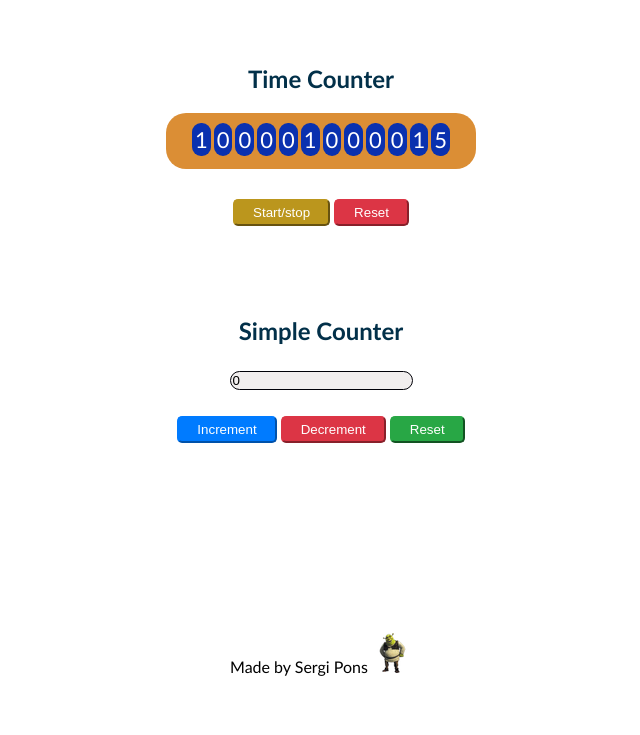
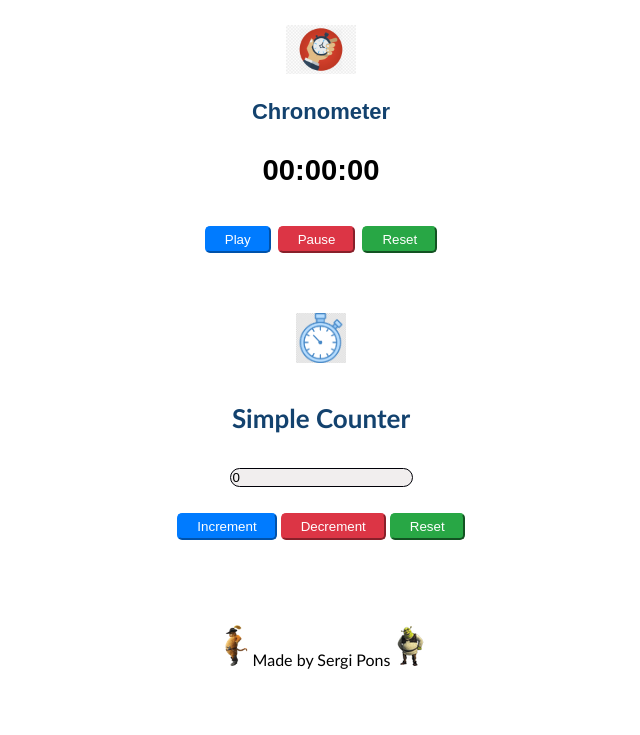
Before and after one commit to sergiopons/Contadores, a plain HTML site: page index.html in a window 1280 px wide. Shown: the part 73-808 px from the top of the page, without its empty margins (319-959 px from the left). Drawn offline with Linux system fonts and the light colour scheme.

Commit message:
version2

```diff
--- a/JS Counter.js
+++ b/JS Counter.js
@@ -1,32 +1,56 @@
-var counter_list = [10,10000,10000];
-var str_counter_0 = counter_list[0];
-var str_counter_1 = counter_list[1];
-var str_counter_2 = counter_list[2];
-var display_str = "";
-var display_div = document.getElementById("display_div_id");
+(() => {
 
-function incrementCount(current_count){
-  setInterval(function(){
-    // clear count
-    while (display_div.hasChildNodes()) {
-        display_div.removeChild(display_div.lastChild);
+  let hours = `00`,
+      minutes = `00`,
+      seconds = `00`,
+      chronometerDisplay = document.querySelector(`[data-chronometer]`),
+      chronometerCall
+
+  function chronometer() {
+
+    seconds ++
+
+    if (seconds < 10) seconds = `0` + seconds
+
+    if (seconds > 59) {
+      seconds = `00`
+      minutes ++
+
+      if (minutes < 10) minutes = `0` + minutes
     }
-    str_counter_0++;
-    if (str_counter_0 > 99) {
-      str_counter_0 = 10; // reset count
-      str_counter_1++;    // increase next count
+
+    if (minutes > 59) {
+      minutes = `00`
+      hours ++
+
+      if (hours < 10) hours = `0` + hours
     }
-    if(str_counter_1>99999){
-      str_counter_2++;
-    }
-    display_str = str_counter_2.toString() + str_counter_1.toString() + str_counter_0.toString();
-    for (var i = 0; i < display_str.length; i++) {
-      var new_span = document.createElement('span');
-      new_span.className = 'num_tiles';
-      new_span.innerText = display_str[i];
-      display_div.appendChild(new_span);
-    }
-  },1000)};
+
+    chronometerDisplay.textContent = `${hours}:${minutes}:${seconds}`
+
+  }
+
+  play.onclick = (event) => {
+    chronometerCall = setInterval(chronometer, 1000)
+    event.target.setAttribute(`disabled`,``)
+  }
+
+  pause.onclick = () => {
+    clearInterval(chronometerCall)
+    play.removeAttribute(`disabled`)
+  }
+
+  reset.onclick = () => {
+    clearInterval(chronometerCall)
+    play.removeAttribute(`disabled`)
+    chronometerDisplay.textContent = `00:00:00`
+
+      hours = `00`,
+      minutes = `00`,
+      seconds = `00`
+  }
+
+})()
 
 
 
--- a/index.html
+++ b/index.html
@@ -4,30 +4,27 @@
     <title>Counters!</title>
     <link rel="stylesheet" type="text/css" href="style Counter.css">
   </head>
-
-
-  <body onload="incrementCount(10)">
+  <body>
     <header>
-      <h1><a title="2 Counters!"></a>Counters!</h1>
+      <h1>2 Counters!</h1>
     </header>
     <main>
-      <section class="timeCounter">
-        <center>
-        <div><h1>Time Counter</h1></div>
-        <div class="mainContainer" id="id_mainContainer">
-          <div class="containerInner" id="display_div_id"></div>
-        </div>
-        <div>
-          <button id="btnstart" type="submit" class="btn_start_stop" onclick="stop()">Start/stop</button>
-          <button id="btnreset" type="reset" class="btn_Reset" input type="reset" value="reset values">Reset</button>
-        </div>
-      </center>
+      <section class="chronometer">
+        <img src="images/stopwatch-crono.jpg" alt="cronometro" id="crono">
+        <h2>Chronometer</h2>
+        <h3 data-chronometer>00:00:00</h3>
+        <button id="play">Play</button>
+        <button id="pause">Pause</button>
+        <button id="reset">Reset</button>
       </section>
 
-      <section class="simpleCounter">
+      <!-- Contador simple -->
+
+      <section class="simplecounter">
         <center>
           <form action="">
-              <h1>Simple Counter</h1>
+            <img src="images/crono.png" alt="contador" id="contadorimg">
+            <h4>Simple Counter</h4>
               <p>
                <input type="text" readonly="readonly" id="txtCounter" value="0" class="form"/>
               </p>
@@ -40,11 +37,12 @@
         </center>
       </section>
     </main>
+    <footer>
+      <p><img src="images/pussyboots.png" alt="pussy with boots" id="pussyboots">Made by Sergi Pons<img src="images/Shrek-icon40.png" alt="schrek" id="schreck"></p>
+    </footer>
     <script type="text/javascript" src="JS Counter.js"></script>
   </body>
 
-  <footer>
-    <p>Made by Sergi Pons <img src="images/Shrek-icon40.png" alt="schrek" id="schreck"></p>
-  </footer>
+
 
 </html>
--- a/style Counter.css
+++ b/style Counter.css
@@ -1,118 +1,90 @@
+.chronometer
+{
+    font-family: Arial, Helvetica, sans-serif;
+    font-size: 25px;
+    padding-top: 1px;
+    text-align: center;
+    margin-top: 30px;
 
+}
 
-h1 {
+h1
+  {
     margin: 0;
     padding: 10px 0;
-    color: #023049;
-    text-shadow: 3px px 3px rgb(14, 10, 71);
+    background-color: #ffffff;
+    text-shadow: 3px px 3px rgb(151, 75, 3);
     text-align: center;
     font-family: 'Gill Sans', 'Gill Sans MT', Calibri, 'Trebuchet MS', sans-serif;
+    color: #13426e;
   }
 
-
-.timeCounter {
-    margin-top: 60px;
+  h2
+  {
+    font-size: 22px;
+    color: #13426e;
   }
 
-.mainContainer
+  #crono {width: 70px;}
+
+  h3 {text-decoration: chartreuse;}
+
+  h4
   {
-    height: 46px;
-    width: auto;
-    padding: 5px;
-    margin-top: 10px;
-    max-width: 300px;
-    background-color: #db8e35;
-    align-content: left;
-    margin-bottom: 20px;
-    position: relative;
-    border-radius: 20px;
+    font-family: 'Gill Sans', 'Gill Sans MT', Calibri, 'Trebuchet MS', sans-serif;
+    font-size: 26px;
+    color: #13426e;;
+
   }
 
-.containerInner
+  #contadorimg {width: 50px;}
+
+#play
 {
-    height: auto;
-    border: none;
-    background-color: #db8e35;
-    max-width: 290px;
-    vertical-align: center;
-    padding-top: 12px;
-    align-content: center;
+    color: #fff;
+    background-color: #007bff;
+    border-color: #007bff;
+    margin-top: 10px;
+    padding: 4px 18px;
+    border-radius: 5px;
+    cursor: cell;
 }
 
-.num_tiles
-{
-    width:20px;
-    height: 20px;
-    background-color: #0a31af;
-    color: #ffffff;
-    font-size: 22px;
-    text-align: center;
-    line-height: 20px;
-    padding: 3px;
-    margin: 1.5px;
-    font-family: 'Gill Sans', 'Gill Sans MT', Calibri, 'Trebuchet MS', sans-serif;
-    vertical-align: center;
-    border-radius: 9px;
-}
+#play:hover {background-color: #1641cf; border-color: #2724c7;}
 
-.btn_start_stop
-{
-    color: #fff;
-    background-color: #bb961d;
-    border-color:  #bb961d;
-    position: center;
-    padding: 4px 18px;
-    margin-top: 10px;
-    margin-bottom: 80px;
-    border-radius: 5px;
-    cursor: pointer
-}
+#play:hover {box-shadow: 0 12px 16px 0 rgba(0,0,0,0.24),0 17px 50px 0 rgba(0,0,0,0.19);}
 
-.btn_start_stop:hover {background-color: #86c422; border-color: #86c422;}
-
-.btn_start_stop:hover
-{
-    box-shadow: 0 12px 16px 0 rgba(0,0,0,0.24),0 17px 50px 0 rgba(0,0,0,0.19);
-}
-
-.btn_Reset
+#pause
 {
     color: #fff;
     background-color: #dc3545;
     border-color: #dc3545;
     padding: 4px 18px;
     border-radius: 5px;
+    cursor: grabbing;
+}
+
+#pause:hover {background-color: #e21717; border-color: #e21717 ;}
+
+#pause:hover {box-shadow: 0 12px 16px 0 rgba(0,0,0,0.24),0 17px 50px 0 rgba(0,0,0,0.19);}
+
+#reset
+{
+    color: #fff;
+    background-color: #28a745;
+    border-color: #28a745;
+    padding: 4px 18px;
+    border-radius: 5px;
     cursor: not-allowed;
 }
 
-.btn_Reset:hover {background-color: #e21717; border-color: #e21717;}
+#reset:hover {background-color: #108f2b}
 
-.btn_Reset:hover
-{
-  box-shadow: 0 12px 16px 0 rgba(0,0,0,0.24),0 17px 50px 0 rgba(0,0,0,0.19);
-}
+#reset:hover {box-shadow: 0 12px 16px 0 rgba(0,0,0,0.24),0 17px 50px 0 rgba(0,0,0,0.19);}
 
-body, html {
-  height: 100%;
-}
-
-.bg
-{
-  /* The image used */
-  background-image: url("background_clock.jpeg");
-
-  /* Full height */
-  height: 100%;
-
-  /* Center and scale the image nicely */
-  background-position: left;
-  background-repeat: no-repeat;
-  background-size: cover;
-}
 
 
 /* Contador */
-
 
 .form {
 
@@ -123,9 +95,9 @@ body, html {
     margin-bottom: 0px;
 }
 
-.simpleCounter
+.simplecounter
 {
-margin-top: 0px;
+    margin-top: 60px;
     margin-bottom: 0px;
 }
 
@@ -184,11 +156,11 @@ margin-bottom: 0px;
 footer
 {
     text-align: center;
-margin-top: 190px;
+    margin-top: 85px;
     margin-bottom: 0px;
     font-family: 'Gill Sans', 'Gill Sans MT', Calibri, 'Trebuchet MS', sans-serif;
 }
 
-#schreck {
-    width: 40px;
-}
+#pussyboots {width: 41px;}
+
+#schreck {width: 40px;}
```
Also changed, not shown: images/clock.jpeg (renamed from images/background_clock.jpeg), images/pussyboots.png (renamed from images/puss2icon_80639.png), images/screenshotcounters.png (added). Lines whose indentation alone changed are shown as unchanged.
